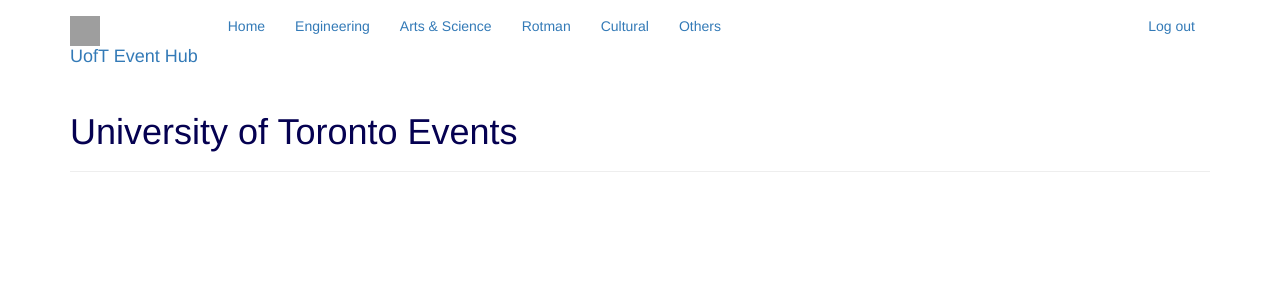
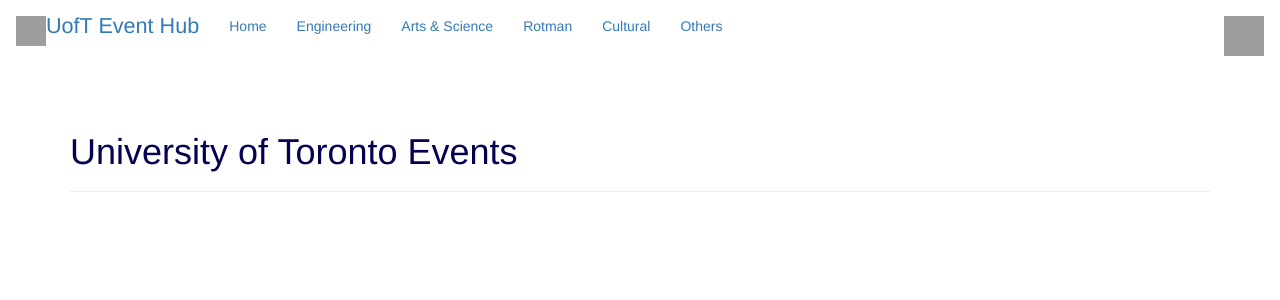
Before and after one commit to ECE444-2023Fall/UofT-EventHub, a Flask app: page /user in a window 1280 px wide. Shown: the top 300 px of the page. Run offline with Flask 3, Linux system fonts and the light colour scheme; the visitor is signed in with stand-in values (Sample User, id 1); some libraries are stand-ins or nearby versions; grey boxes are pictures that could not be loaded.

Commit message:
Updated nav bar with drop down menu and some other fixes

```diff
--- a/app/templates/user_main.html
+++ b/app/templates/user_main.html
@@ -3,35 +3,37 @@
 
 {% block title %}User's Page{% endblock %}
 {% block navbar %}
-<div class="navbar navbar-blue" role="navigation">
-    <div class="container">
+<nav class="navbar navbar-blue">
+    <div class="container-fluid">
       <div class="navbar-header">
-            <button type="button" class="navbar-toggle" data-toggle="collapse" data-target=".navbar-collapse">
-                <span class="sr-only">Toggle navigation</span>
-                <span class="icon-bar"></span>
-                <span class="icon-bar"></span>
-                <span class="icon-bar"></span>
-            </button>
         <a class="navbar-brand" href="#">
-                <img src="https://static.wixstatic.com/media/1d31d6_d726d86aa2c84afb8db3372c4236ae15~mv2.jpg/v1/crop/x_0,y_0,w_2000,h_1850/fill/w_880,h_814,al_c,q_85,usm_0.66_1.00_0.01,enc_auto/2650152_edited.jpg" width="30" height="30" class="d-inline-block align-top" alt="">
-                UofT Event Hub
+          <img src="https://upload.wikimedia.org/wikipedia/en/thumb/0/04/Utoronto_coa.svg/1280px-Utoronto_coa.svg.png" width="30" height="30" class="d-inline-block align-top navbar-left" alt="">
+          <big>UofT Event Hub</big>
         </a>
       </div>
-        <div class="navbar-collapse collapse">
       <ul class="nav navbar-nav">
-                <li><a href="/">Home</a></li>
+        <li class="active"><a href="#">Home</a></li>
         <li><a href="/">Engineering</a></li>
         <li><a href="/">Arts & Science</a></li>
         <li><a href="/">Rotman</a></li>
         <li><a href="/">Cultural</a></li>
         <li><a href="/">Others</a></li>
       </ul>
+
       <ul class="nav navbar-nav navbar-right">
-                <li><a href="/logout">Log out</a></li>
+          <li class="nav-item dropdown">
+          <a class="nav-link dropdown-toggle" href="#" id="navbarDropdownMenuLink" role="button" data-toggle="dropdown" aria-haspopup="true" aria-expanded="false">
+            <img src="https://s3.eu-central-1.amazonaws.com/bootstrapbaymisc/blog/24_days_bootstrap/fox.jpg" width="40" height="40" class="rounded-circle">
+          </a>
+          <ul class="dropdown-menu dropdown-menu-right" aria-labelledby="navbarDropdownMenuLink">
+            <li><a class="dropdown-item" style="color: #00009f;" href="#"><span class="glyphicon glyphicon-user"></span> My profile</a></li>
+            <li><a class="dropdown-item" style="color: #00009f;" href="#"><span class="glyphicon glyphicon-cog"></span> Settings</a></li>
+            <li><a class="dropdown-item" style="color: #00009f;" href="/logout"><span class="glyphicon glyphicon-log-out"></span> Log out</a></li>
+          </ul>
+        </li>
       </ul>
     </div>
-    </div>
-</div>
+  </nav>
 
 {% endblock %}
 
```
Lines whose indentation alone changed are shown as unchanged.
